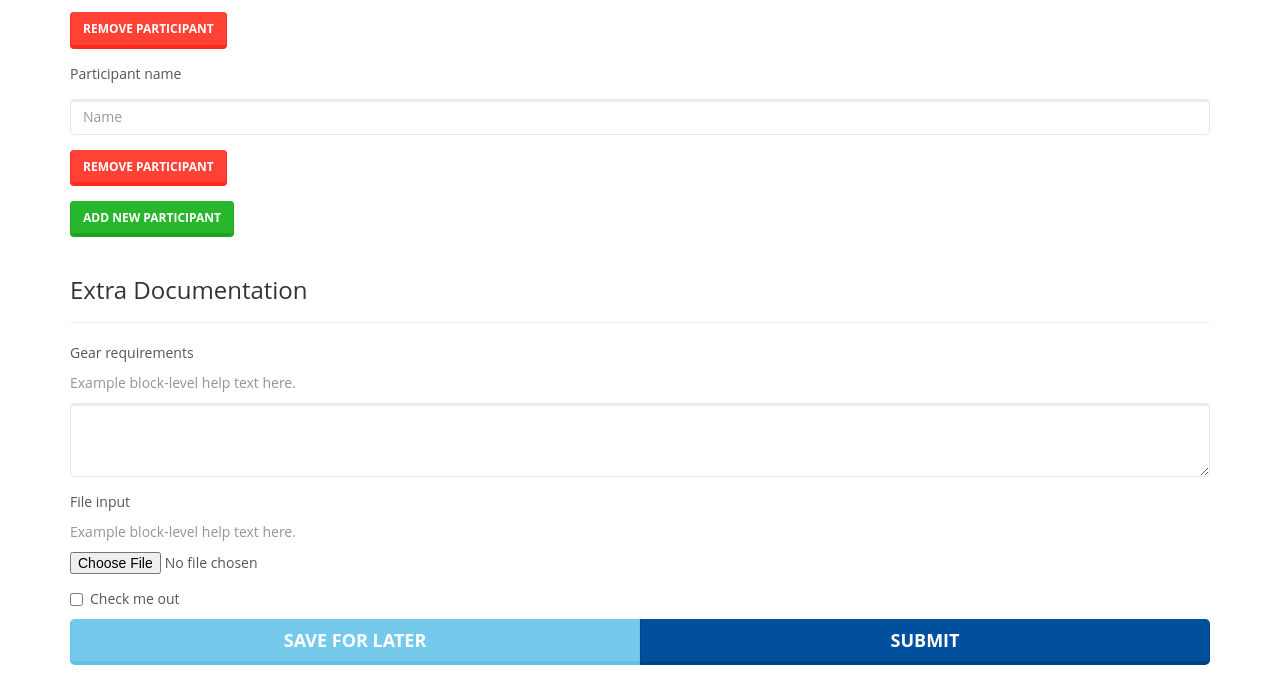
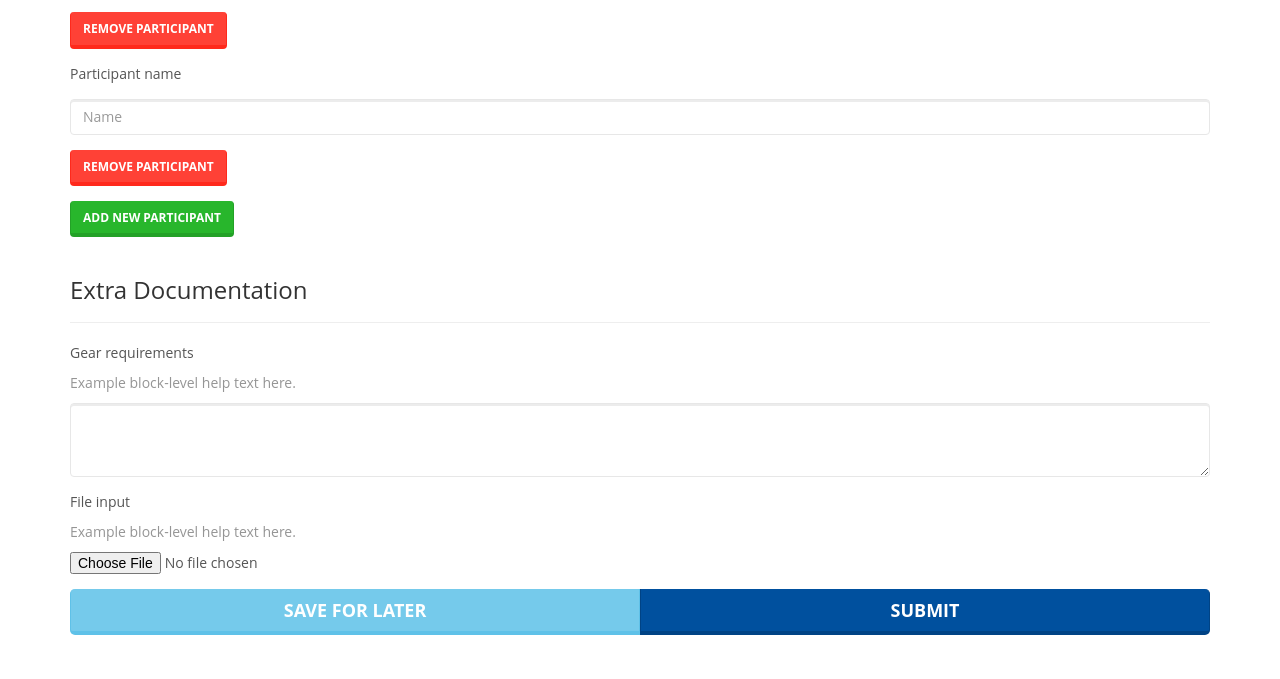
Before and after one commit to Gunnerus/res_frontend, a plain HTML site: page form.html in a window 1280 px wide. Shown: the part 1842-2521 px from the top of the page. Drawn offline with nearby package versions, Linux system fonts and the light colour scheme.

Commit message:
rm random checkbox

```diff
--- a/form.html
+++ b/form.html
@@ -218,11 +218,6 @@
 						<p class="help-block">Example block-level help text here.</p>
 						<input type="file" id="exampleInputFile">
 					</div>
-					<div class="checkbox">
-						<label>
-							<input type="checkbox"> Check me out
-						</label>
-					</div>
 					<div class="btn-group-justified btn-group">
 						<div class="btn-group btn-group-lg" role="group" aria-label="...">
 							<button type="submit" class="btn btn-info">Save for later</button>
```
